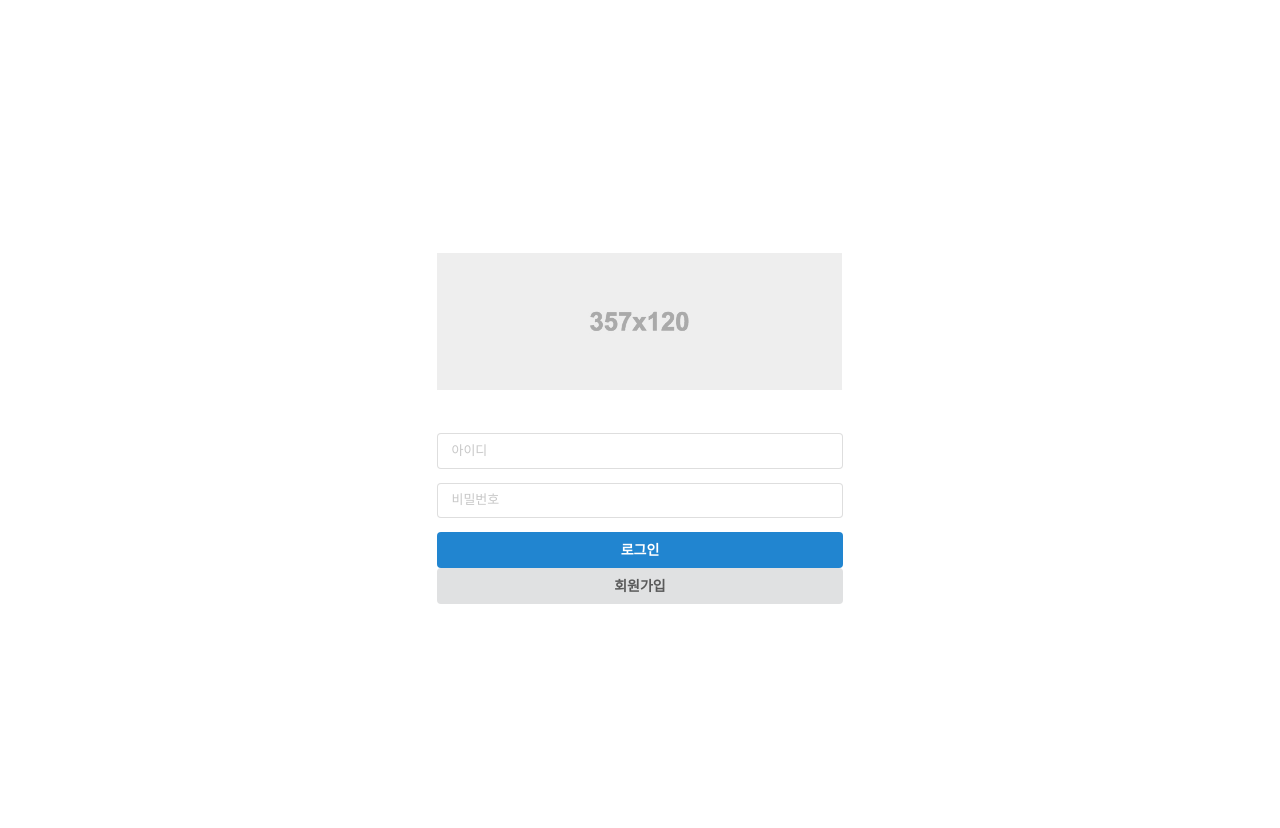
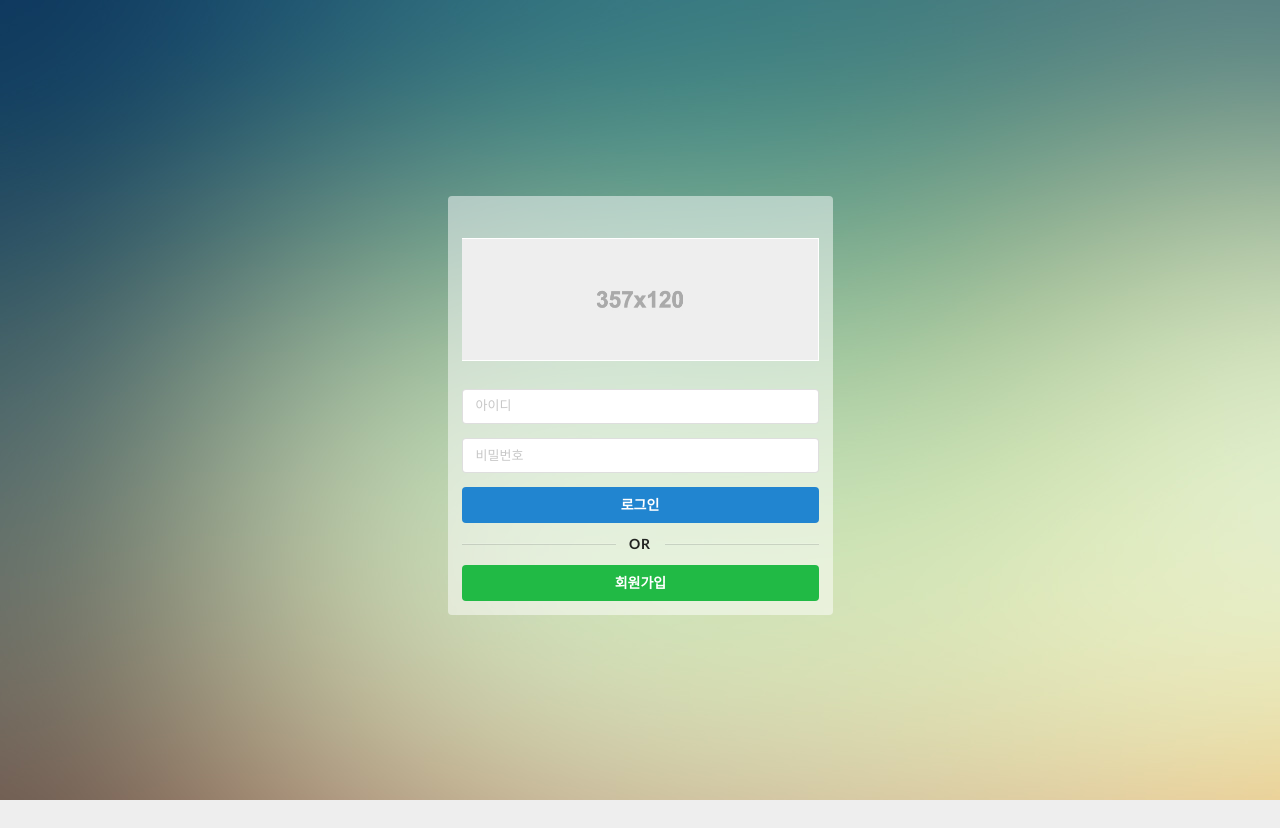
Before and after one commit to SMTM-SW/SMTM_API, a Flask app: template app/templates/signin.html in a window 1280 px wide. After the commit the page ends 800 px from the top, so only its background shows below. Run offline with Flask 2, Linux system fonts and the light colour scheme; the template is opened without the code that fills it, so the values that code supplies are empty, except form fields; tables that the repository leaves empty hold one stand-in row (values such as "Sample post"); form fields are guessed from the names that the template uses; parts of the project's set-up code (start-up, migrations or seed data) failed here and were passed over; some libraries are stand-ins or nearby versions.

Commit message:
signin Update

```diff
--- a/app/models/board.py
+++ b/app/models/board.py
@@ -1,8 +1,9 @@
 import datetime
 
-from app import app, db
 from sqlalchemy.dialects.mysql import INTEGER, TIMESTAMP
 from sqlalchemy.sql.expression import text
+
+from app import db
 
 
 class BoardModel(db.Model):
--- a/app/templates/layout.html
+++ b/app/templates/layout.html
@@ -9,7 +9,10 @@
   <link rel="stylesheet" href="{{ url_for('static', filename='lib/semantic-ui/dist/semantic.min.css') }}"/>
   {% block style %}{% endblock %}
 </head>
-<body {% if use_background_image %}style="background-image: url({{ background_image_url }})"{% endif %}>
+<body {% if use_background_image %}style="position:fixed;
+        height: 100%;
+        width: 100%;
+        background-image: url({{ url_for('static', filename='images/bg6.jpg') }})"{% endif %}>
 <div class="ui container">
   {% block content %}
   {% endblock %}
--- a/app/templates/signin.html
+++ b/app/templates/signin.html
@@ -1,13 +1,16 @@
 {% extends 'layout.html' %}
 
+{% set use_background_image = True %}
+
 {% block content %}
-<div class="ui container">
-  <div class="ui stackable centered grid">
-    <div class="row">
-      <div class="six wide column" style="margin: 15em;">
+  <div class="ui container">
+    <div class="ui three column stackable centered grid">
+      <div class="column" style="margin: 15em;
+    background: rgba(255, 255, 255, 0.5);
+    border-radius: .28571429rem;">
         <a href="{{ config['HOST_CLIENT'] }}">
           <img class="ui image" src="{{ url_for('static', filename='images/main_banner.png') }}"
-               style="margin: 3em 0em;"/>
+               style="margin: 2em 0em;"/>
         </a>
 
         {% with errors = get_flashed_messages(category_filter=['error']) %}
@@ -33,9 +36,18 @@
           </div>
           <button type="submit" class="fluid ui primary button">로그인</button>
         </form>
-        <a class="fluid ui primay button" href="{{ url_for('signup') }}">회원가입</a>
+        <div class="ui horizontal divider">
+          Or
+        </div>
+        <a class="fluid ui vertical animated green button" href="{{ url_for('signup') }}">
+          <div class="hidden content">
+            <i class="right arrow icon"></i>
+          </div>
+          <div class="visible content">
+            <span>회원가입</span>
+          </div>
+        </a>
       </div>
     </div>
   </div>
-</div>
 {% endblock %}
```
Also changed, not shown: app/templates/signup.html (+16 -5 lines), app/templates/signup_complete.html (+7 -5 lines), app/static/images/bg6.jpg (added).
